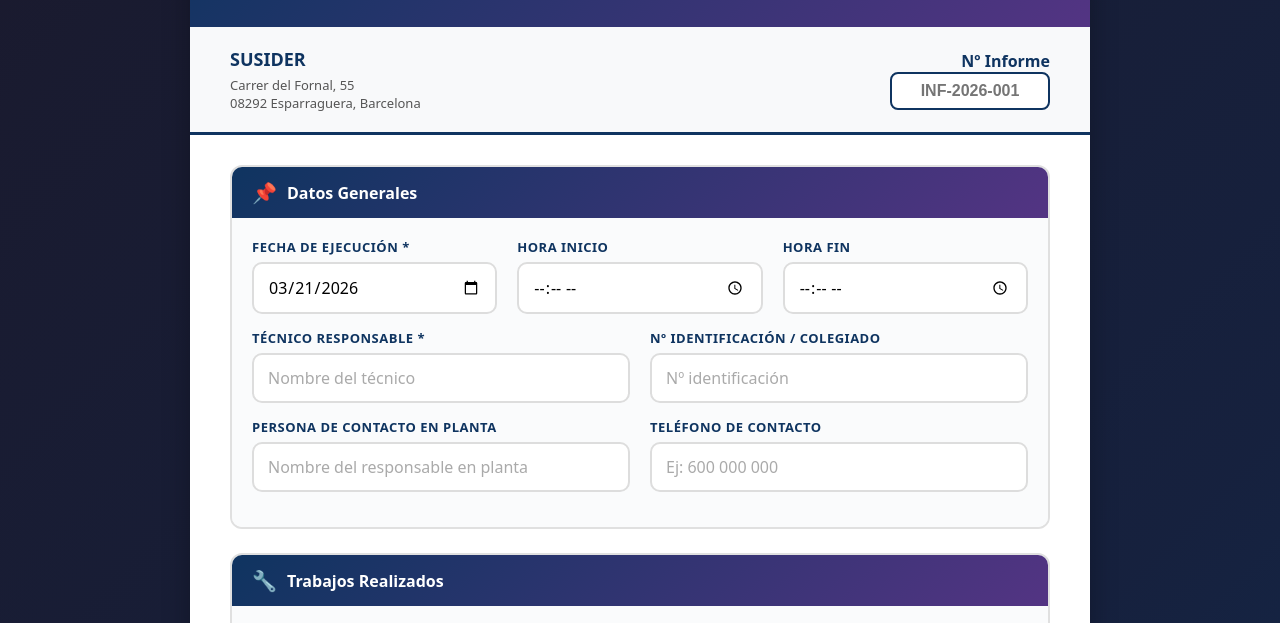
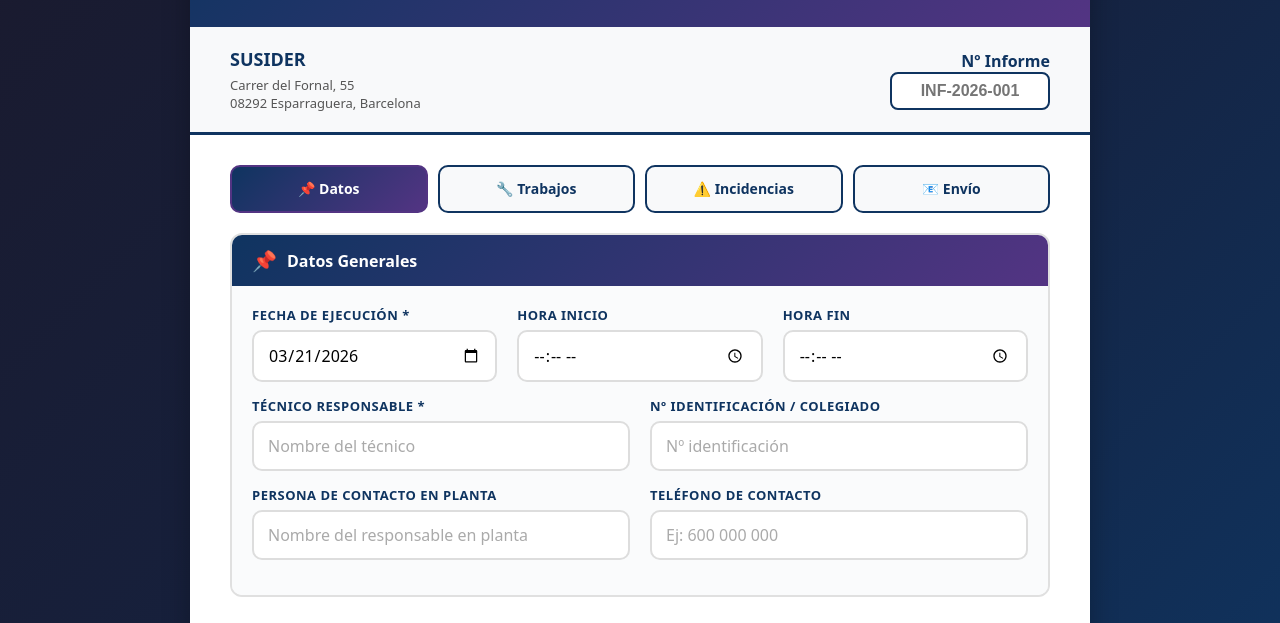
Before and after one commit to doraimon35-source/suside-informe, a plain HTML site: page index.html in a window 1280 px wide. Shown: the part 115-738 px from the top of the page. Drawn offline with Linux system fonts and the light colour scheme.

Commit message:
Convertir el informe en pestañas para navegar sin scroll

```diff
--- a/index.html
+++ b/index.html
@@ -90,6 +90,45 @@
 
         .form-body {
             padding: clamp(18px, 4vw, 30px) clamp(16px, 5vw, 40px);
+        }
+
+        .tabs {
+            display: grid;
+            grid-template-columns: repeat(4, 1fr);
+            gap: clamp(6px, 2vw, 10px);
+            margin-bottom: 20px;
+        }
+
+        .tab {
+            min-height: 48px;
+            padding: 10px 6px;
+            border: 2px solid #0f3460;
+            border-radius: 10px;
+            background: #f8f9fa;
+            color: #0f3460;
+            font-family: inherit;
+            font-size: clamp(12px, 3.2vw, 14px);
+            font-weight: 600;
+            line-height: 1.2;
+            cursor: pointer;
+            text-align: center;
+            touch-action: manipulation;
+            -webkit-tap-highlight-color: transparent;
+            transition: background 0.2s ease, color 0.2s ease;
+        }
+
+        .tab[aria-selected="true"] {
+            background: linear-gradient(135deg, #0f3460, #533483);
+            color: white;
+            border-color: #533483;
+        }
+
+        .section[hidden] {
+            display: none !important;
+        }
+
+        .section-title {
+            display: none;
         }
 
         .section {
@@ -394,6 +433,8 @@
             .logo-section .report-number { text-align: left; }
             #reportNumber { width: 100% !important; max-width: 100% !important; }
             .form-body, .buttons-section { padding: 16px; }
+            .tabs { grid-template-columns: repeat(2, 1fr); gap: 8px; }
+            .tab { min-height: 46px; padding: 8px 4px; }
             .form-row { flex-direction: column; gap: 12px; }
             .form-group { flex: 1 1 auto; min-width: 0; }
             .section { margin-bottom: 18px; }
@@ -465,6 +506,7 @@
 
             /* Títulos de sección con color */
             .section-title {
+                display: flex !important;
                 background: linear-gradient(135deg, #0f3460, #533483) !important;
                 color: white !important;
                 padding: 10px 15px !important;
@@ -552,8 +594,14 @@
             }
 
             /* Ocultar elementos no imprimibles */
-            .buttons-section {
+            .buttons-section,
+            .tabs {
                 display: none !important;
+            }
+
+            /* Imprimir todas las pestañas, no solo la activa */
+            .section[hidden]:not(.email-section) {
+                display: block !important;
             }
 
             .btn-remove {
@@ -659,8 +707,16 @@
         <form id="workReportForm">
             <div class="form-body">
 
+                <!-- PESTAÑAS -->
+                <div class="tabs" role="tablist" aria-label="Secciones del informe">
+                    <button type="button" class="tab" role="tab" id="tab-datos" aria-controls="panel-datos" aria-selected="true" data-tab="datos" onclick="switchTab('datos')">📌 Datos</button>
+                    <button type="button" class="tab" role="tab" id="tab-trabajos" aria-controls="panel-trabajos" aria-selected="false" data-tab="trabajos" onclick="switchTab('trabajos')">🔧 Trabajos</button>
+                    <button type="button" class="tab" role="tab" id="tab-incidencias" aria-controls="panel-incidencias" aria-selected="false" data-tab="incidencias" onclick="switchTab('incidencias')">⚠️ Incidencias</button>
+                    <button type="button" class="tab" role="tab" id="tab-email" aria-controls="panel-email" aria-selected="false" data-tab="email" onclick="switchTab('email')">📧 Envío</button>
+                </div>
+
                 <!-- DATOS GENERALES -->
-                <div class="section">
+                <div class="section tab-panel" id="panel-datos" role="tabpanel" aria-labelledby="tab-datos">
                     <div class="section-title">
                         <span class="icon">📌</span> Datos Generales
                     </div>
@@ -703,7 +759,7 @@
                 </div>
 
                 <!-- TRABAJOS REALIZADOS -->
-                <div class="section">
+                <div class="section tab-panel" id="panel-trabajos" role="tabpanel" aria-labelledby="tab-trabajos" hidden>
                     <div class="section-title">
                         <span class="icon">🔧</span> Trabajos Realizados
                     </div>
@@ -762,7 +818,7 @@
                 </div>
 
                 <!-- INCIDENCIAS -->
-                <div class="section">
+                <div class="section tab-panel" id="panel-incidencias" role="tabpanel" aria-labelledby="tab-incidencias" hidden>
                     <div class="section-title">
                         <span class="icon">⚠️</span> Incidencias Detectadas
                     </div>
@@ -809,7 +865,7 @@
                 </div>
 
                 <!-- EMAIL - Se oculta al imprimir -->
-                <div class="section email-section">
+                <div class="section email-section tab-panel" id="panel-email" role="tabpanel" aria-labelledby="tab-email" hidden>
                     <div class="section-title">
                         <span class="icon">📧</span> Envío por Correo Electrónico
                     </div>
@@ -866,6 +922,16 @@
     <script>
         let workCount = 1;
         let incidenceCount = 1;
+
+        function switchTab(name) {
+            document.querySelectorAll('.tab').forEach(tab => {
+                tab.setAttribute('aria-selected', tab.dataset.tab === name ? 'true' : 'false');
+            });
+            document.querySelectorAll('.tab-panel').forEach(panel => {
+                panel.hidden = panel.id !== 'panel-' + name;
+            });
+            window.scrollTo(0, 0);
+        }
 
         function addWorkRow() {
             workCount++;
@@ -993,16 +1059,19 @@
             const emailDestino = document.getElementById('emailDestino').value;
 
             if (!fecha) {
+                switchTab('datos');
                 showNotification('Por favor, introduzca la fecha de ejecución', 'error');
                 document.getElementById('fecha').focus();
                 return;
             }
             if (!tecnico) {
+                switchTab('datos');
                 showNotification('Por favor, introduzca el nombre del técnico', 'error');
                 document.getElementById('tecnico').focus();
                 return;
             }
             if (!emailDestino) {
+                switchTab('email');
                 showNotification('Por favor, introduzca el correo electrónico de destino', 'error');
                 document.getElementById('emailDestino').focus();
                 return;
```
